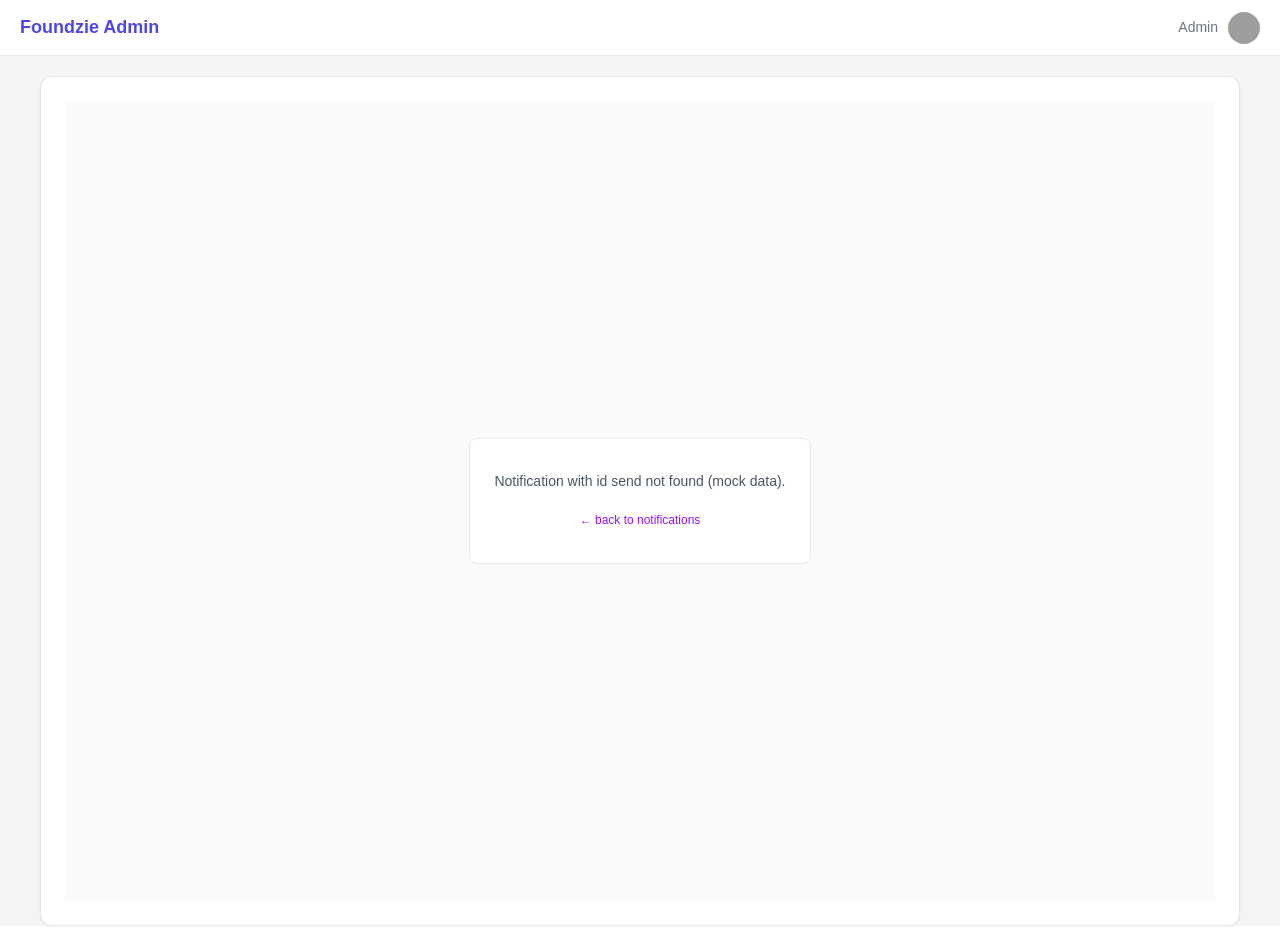
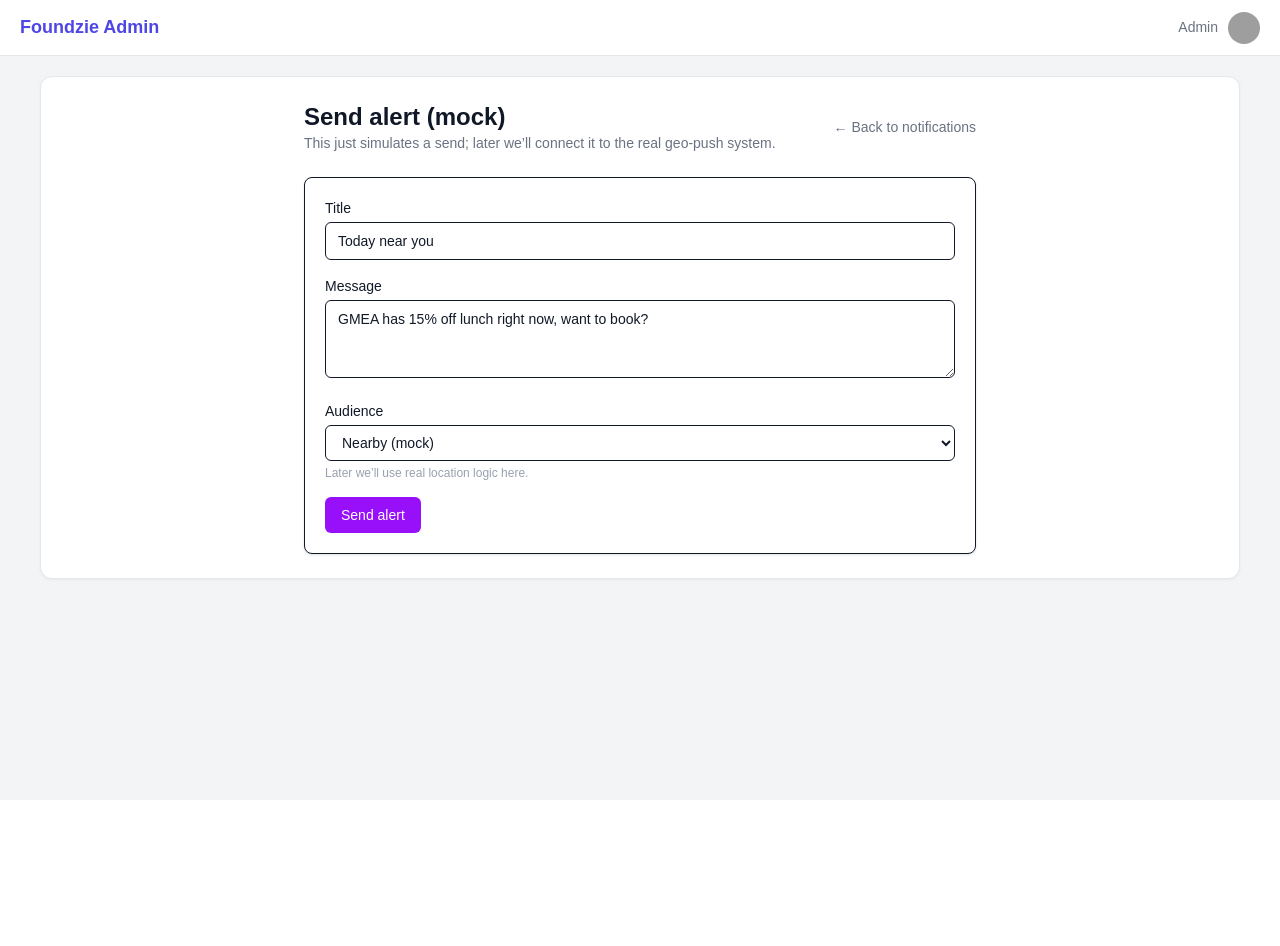
Before and after one commit to Foundzie/foundzie-v2, a Next.js app: page /admin/notifications/send in a window 1280 px wide. Before the commit this address had no page. After the commit the page ends 800 px from the top, so only its background shows below. Built offline with nearby package versions, Linux system fonts and the light colour scheme; grey boxes are pictures that could not be loaded.

Commit message:
Add Send Alert (mock) page to admin notifications

```diff
--- a/src/app/admin/notifications/page.tsx
+++ b/src/app/admin/notifications/page.tsx
@@ -12,6 +12,12 @@ export default function AdminNotificationsPage() {
             Shared list coming from src/app/data/notifications.ts
           </p>
         </div>
+        <Link
+  href="/admin/notifications/send"
+  className="bg-purple-500 text-white text-sm px-4 py-2 rounded-md hover:bg-purple-600"
+>
+  Send alert (mock)
+</Link>
         <Link
           href="/admin/notifications/new"
           className="bg-purple-600 text-white text-sm px-4 py-2 rounded-md hover:bg-purple-700"
--- /dev/null
+++ b/src/app/admin/notifications/send/page.tsx
@@ -0,0 +1,90 @@
+"use client";
+
+import Link from "next/link";
+import { useState } from "react";
+
+export default function AdminSendNotificationMock() {
+  const [title, setTitle] = useState("Today near you");
+  const [message, setMessage] = useState(
+    "GMEA has 15% off lunch right now, want to book?"
+  );
+  const [audience, setAudience] = useState("nearby");
+  const [sent, setSent] = useState(false);
+
+  function handleSubmit(e: React.FormEvent) {
+    e.preventDefault();
+    // mock send — later this will trigger a real push
+    setSent(true);
+  }
+
+  return (
+    <main className="max-w-2xl mx-auto space-y-6">
+      <div className="flex items-center justify-between">
+        <div>
+          <h1 className="text-2xl font-bold text-gray-900">Send alert (mock)</h1>
+          <p className="text-gray-500 text-sm">
+            This just simulates a send; later we’ll connect it to the real geo-push system.
+          </p>
+        </div>
+        <Link href="/admin/notifications" className="text-sm text-gray-500">
+          ← Back to notifications
+        </Link>
+      </div>
+
+      <form
+        onSubmit={handleSubmit}
+        className="bg-white border rounded-lg p-5 space-y-4 shadow-sm"
+      >
+        <div>
+          <label className="block text-sm font-medium mb-1">Title</label>
+          <input
+            value={title}
+            onChange={(e) => setTitle(e.target.value)}
+            className="w-full border rounded-md px-3 py-2 text-sm"
+            required
+          />
+        </div>
+
+        <div>
+          <label className="block text-sm font-medium mb-1">Message</label>
+          <textarea
+            value={message}
+            onChange={(e) => setMessage(e.target.value)}
+            rows={3}
+            className="w-full border rounded-md px-3 py-2 text-sm"
+            required
+          />
+        </div>
+
+        <div>
+          <label className="block text-sm font-medium mb-1">Audience</label>
+          <select
+            value={audience}
+            onChange={(e) => setAudience(e.target.value)}
+            className="w-full border rounded-md px-3 py-2 text-sm"
+          >
+            <option value="all">All users</option>
+            <option value="nearby">Nearby (mock)</option>
+            <option value="segment">Segment / VIP (mock)</option>
+          </select>
+          <p className="text-xs text-gray-400 mt-1">
+            Later we’ll use real location logic here.
+          </p>
+        </div>
+
+        <button
+          type="submit"
+          className="bg-purple-600 text-white px-4 py-2 rounded-md text-sm hover:bg-purple-700"
+        >
+          Send alert
+        </button>
+
+        {sent && (
+          <p className="text-sm text-green-600 mt-2">
+            ✅ Mock alert sent successfully.
+          </p>
+        )}
+      </form>
+    </main>
+  );
+}
```
